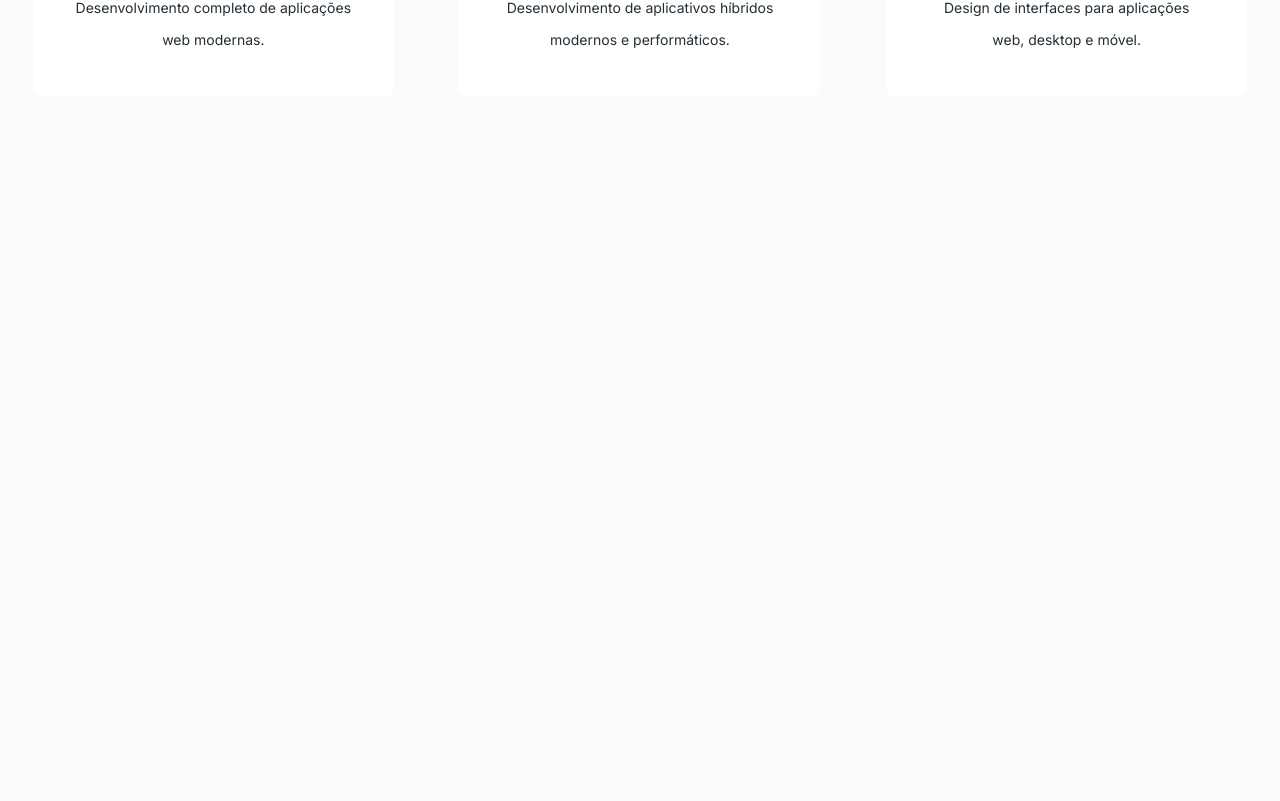
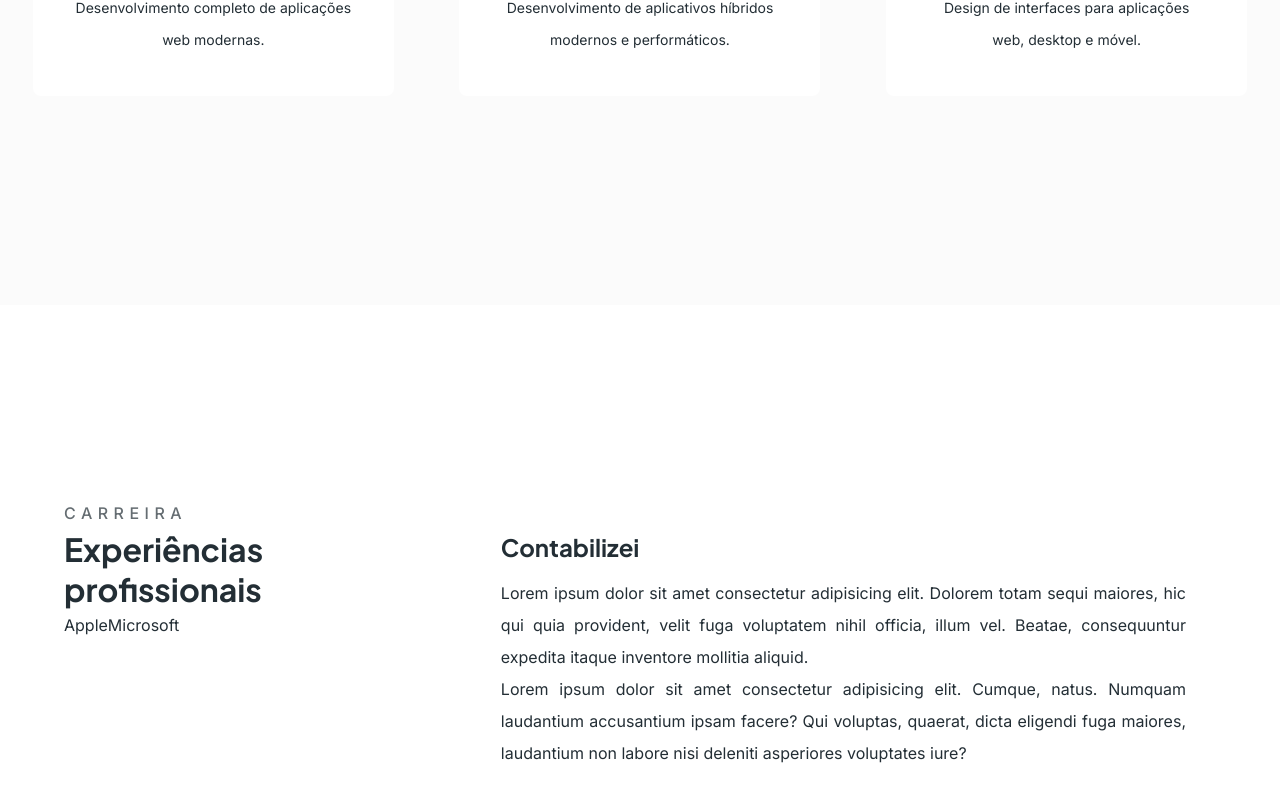
Before and after one commit to JulianoCCMoreira/react-portfolio, a React (Create React App) app: page / in a window 1280 px wide. Shown: the part 1215-2016 px from the top of the page. Before the commit the page ends 1520 px from the top, so only its background shows below. Built offline with nearby package versions, Linux system fonts and the light colour scheme.

Commit message:
Initial experience

```diff
--- a/src/App.js
+++ b/src/App.js
@@ -1,4 +1,5 @@
 import React from "react";
+import Experience from "./components/experience/Experience";
 import Hero from "./components/hero/Hero";
 import Navbar from "./components/navbar/Navbar";
 import Specialization from "./components/specializations/Specialization";
@@ -13,6 +14,7 @@ function App() {
       </div>
 
       <Specialization />
+      <Experience />
     </div>
   );
 }
--- /dev/null
+++ b/src/components/experience/Experience.js
@@ -0,0 +1,34 @@
+import React from 'react';
+import './experience.css'
+
+function Experience() {
+  return (
+    <div className="containerExperience">
+
+      <div className="containerExperienceSide">
+
+        <div className="titleExperience">
+          <p className='career'>Carreira</p>
+          <h1>Experiências profissionais</h1>
+        </div>
+
+        <div className="companiesExperience">
+          <p>Apple</p>
+          <p>Microsoft</p>
+        </div>
+
+      </div>
+
+      <div className="containerExperienceContent">
+
+        <h2>Contabilizei</h2>
+        <p>Lorem ipsum dolor sit amet consectetur adipisicing elit. Dolorem totam sequi maiores, hic qui quia provident, velit fuga voluptatem nihil officia, illum vel. Beatae, consequuntur expedita itaque inventore mollitia aliquid.</p>
+        <p>Lorem ipsum dolor sit amet consectetur adipisicing elit. Cumque, natus. Numquam laudantium accusantium ipsam facere? Qui voluptas, quaerat, dicta eligendi fuga maiores, laudantium non labore nisi deleniti asperiores voluptates iure?</p>
+      </div>
+
+
+    </div>
+  );
+}
+
+export default Experience;
--- /dev/null
+++ b/src/components/experience/experience.css
@@ -0,0 +1,97 @@
+.containerExperience {
+  height: 80vh;
+  width: 100%;
+  padding-top: 5%;
+
+  display: flex;
+  align-items: center;
+  justify-content: space-between;
+
+  max-width: 90%;
+  margin: 0 auto;
+
+}
+
+.containerExperienceSide {
+  display: flex;
+  align-items: center;
+  justify-content: start;
+  flex-direction: column;
+
+
+  margin-right: 30px;
+  height: 60%;
+
+  flex: 1.1;
+}
+
+.containerExperienceContent {
+  padding-right: 30px;
+  padding-left: 30px;
+  padding-top: 70px;
+  height: 60%;
+  flex: 2;
+}
+
+.career {
+  font-family: 'Inter';
+  font-weight: 500;
+  text-transform: uppercase;
+  letter-spacing: 5.5px;
+  color: #656D72;
+}
+
+.companiesExperience {
+  display: flex;
+  flex-direction: row;
+  align-items: flex-start;
+
+  width: 100%;
+}
+
+.containerExperienceContent h2 {
+  margin-bottom: 15px;
+}
+
+.titleExperience {
+  width: 100%;
+}
+
+@media only screen and (max-width:1000px) {
+  .containerExperience {
+    flex-direction: column;
+    align-items: center;
+    justify-content: center;
+    height: unset;
+  }
+
+  .containerExperienceSide {
+    margin: 0;
+    justify-content: center;
+  }
+
+  .containerExperienceContent {
+
+    padding-right: 0px;
+    padding-left: 0px;
+    padding-top: 30px;
+    height: unset;
+  }
+
+  .career {
+    text-align: center;
+  }
+
+  .companiesExperience {
+    margin: 30px 0px;
+  }
+
+  .containerExperienceContent h2 {
+    margin-bottom: 15px;
+    text-align: center;
+  }
+
+  .titleExperience {
+    text-align: center;
+  }
+}
--- a/src/components/navbar/Navbar.js
+++ b/src/components/navbar/Navbar.js
@@ -1,8 +1,8 @@
 import React from 'react';
 import './navbar.css'
 
-import { FontAwesomeIcon } from '@fortawesome/react-fontawesome';
-import {faBars} from "@fortawesome/free-solid-svg-icons"
+// import { FontAwesomeIcon } from '@fortawesome/react-fontawesome';
+// import {faBars} from "@fortawesome/free-solid-svg-icons"
 
 function Navbar() {
   return (
@@ -19,7 +19,7 @@ function Navbar() {
 
       <button className='button'>Currículo</button>
 
-      <FontAwesomeIcon icon={faBars} className="menuIcon" />
+      {/* <FontAwesomeIcon icon={faBars} className="menuIcon" /> */}
     </nav>
   );
 }
--- a/src/components/specializations/specialization.css
+++ b/src/components/specializations/specialization.css
@@ -2,6 +2,7 @@
   height: 80vh;
   width: 100%;
   padding-top: 5%;
+  background-color: #FBFBFB;
 }
 
 .services {
@@ -29,6 +30,7 @@
 @media only screen and (max-width:1000px) {
   .containerSpecialization {
     width: 100%;
+    height: unset;
     padding-top: 8%;
   }
 
--- a/src/index.css
+++ b/src/index.css
@@ -2,7 +2,7 @@
 @import url('https://fonts.googleapis.com/css2?family=Plus+Jakarta+Sans:wght@300;400;500;700;800&display=swap');
 
 body {
-  background-color: #FBFBFB;
+  background-color: #FFF;
 }
 
 * {
@@ -65,7 +65,7 @@ a:before {
   background: #7E74F1;
   display: block;
   position: absolute;
-  bottom: -3px;
+  bottom: 1.3px;
   left: 0;
   width: 0;
   height: 3px;
```
